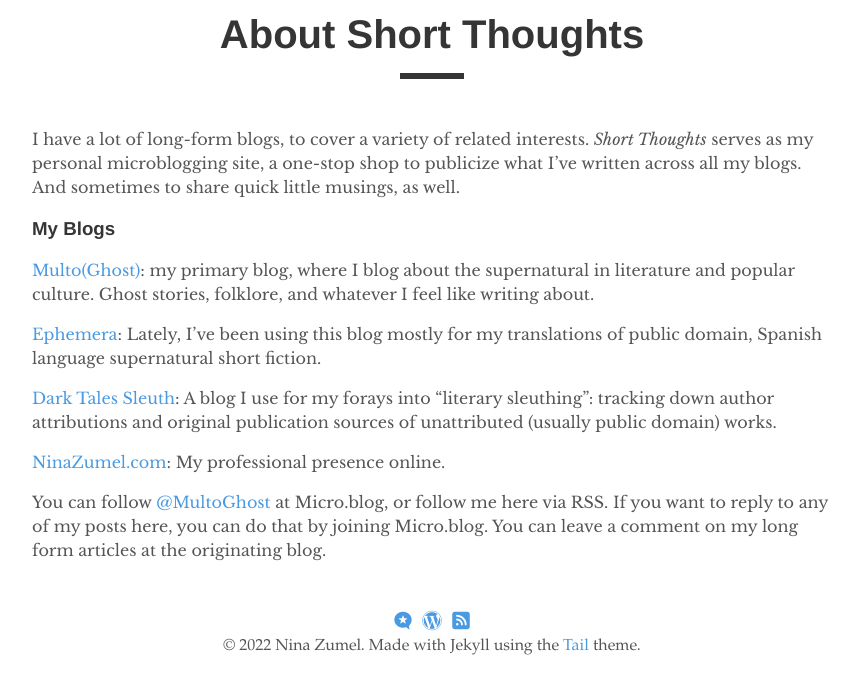
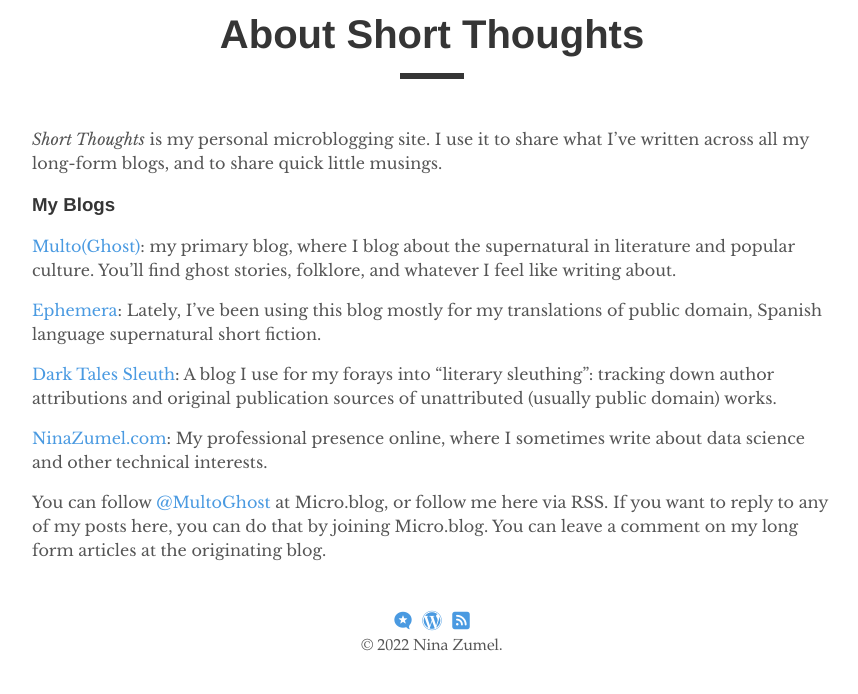
Before and after one commit to NinaZumel/testblog, a Jekyll site: the page built from _pages/about.md, in a window 1280 px wide, cut to the strip 104-798 px from the top of the page. Shown: the whole strip, without its empty margins (208-1066 px from the left). Built offline with Jekyll 4.4.1, drawn with Linux system fonts in a browser that asks for light colours; nearby versions of some CDN libraries.

Commit message:
added about this theme, changed date format

```diff
--- a/_config.yml
+++ b/_config.yml
@@ -6,7 +6,7 @@
 
 # https://jekyllrb.com/docs/configuration/options/
 timezone: America/Los_Angeles
-
+date_format: "%b %-d %Y, %l:%M %P"
 
 # Author
 author:
@@ -23,16 +23,6 @@
       icon: "fab fa-fw fa-wordpress"
       url: "https://multoghost.wordpress.com/"
 
-# Social media links in footer
-twitter: "multoghost"
-linkedin: "ninazumel"
-stackoverflow: "#"
-github: "ninazumel"
-researchgate: "#"
-orcid: "#"
-quora: "#"
-instagram: "#"
-facebook: "#"
 
 
 # Build settings
--- a/_includes/footer.html
+++ b/_includes/footer.html
@@ -11,6 +11,6 @@
     </a>
   </div>
   <div class="copy">
-    &copy; <time datetime="{{ site.time }}">{{ site.time | date: '%Y' }}</time> {{ site.author.name }}. Made with Jekyll using the <a href="https://github.com/jitinnair1/tail">Tail</a> theme.
+    &copy; <time datetime="{{ site.time }}">{{ site.time | date: '%Y' }}</time> {{ site.author.name }}.
   </span>
 </footer>
--- a/_pages/about.md
+++ b/_pages/about.md
@@ -4,16 +4,16 @@
 permalink: /about/
 ---
 
-I have a lot of long-form blogs, to cover a variety of related interests. *Short Thoughts* serves as my personal microblogging site, a one-stop shop to publicize what I've written across all my blogs. And sometimes to share quick little musings, as well.
+*Short Thoughts* is my personal microblogging site. I use it to share what I've written across all my long-form blogs, and to share quick little musings.
 
 ### My Blogs
 
-[Multo(Ghost)](https://multoghost.wordpress.com): my primary blog, where I blog about the supernatural in literature and popular culture. Ghost stories, folklore, and whatever I feel like writing about.
+[Multo(Ghost)](https://multoghost.wordpress.com): my primary blog, where I blog about the supernatural in literature and popular culture. You'll find ghost stories, folklore, and whatever I feel like writing about.
 
 [Ephemera](https://exiw.wordpress.com): Lately, I've been using this blog mostly for my translations of public domain, Spanish language supernatural short fiction.
 
 [Dark Tales Sleuth](https://darktalessleuth.wordpress.com): A blog I use for my forays into "literary sleuthing": tracking down author attributions and original publication sources of unattributed (usually public domain) works.
 
-[NinaZumel.com](https://ninazumel.com): My professional presence online.
+[NinaZumel.com](https://ninazumel.com): My professional presence online, where I sometimes write about data science and other technical interests.
 
 You can follow [@MultoGhost](https://micro.blog/MultoGhost) at Micro.blog, or follow me here via RSS. If you want to reply to any of my posts here, you can do that by joining Micro.blog. You can leave a comment on my long form articles at the originating blog.
--- a/assets/css/_sass/footer.scss
+++ b/assets/css/_sass/footer.scss
@@ -24,37 +24,3 @@
     display: inline-block;
     text-align: center;
 }
-
-/* from minimal-mistakes */
-.page__footer-follow {
-    ul {
-      margin: 0;
-      padding: 0;
-      list-style-type: none;
-    }
-
-    li {
-      display: inline-block;
-      padding-top: 5px;
-      padding-bottom: 5px;
-      font-family: $sans-serif-narrow;
-      font-size: $type-size-6;
-      text-transform: uppercase;
-    }
-
-    li + li:before {
-      content: "";
-      padding-right: 5px;
-    }
-
-    a {
-      padding-right: 10px;
-      font-weight: bold;
-    }
-
-    .social-icons {
-      a {
-        white-space: nowrap;
-      }
-    }
-  }
```
Also changed, not shown: _includes/footer-mm.html (deleted, +0 -24 lines), _pages/about-theme.md (added, +7 -0 lines), assets/favicon/microblog.png (deleted), assets/favicon/rss.png (deleted), assets/favicon/wordpress.png (deleted).
